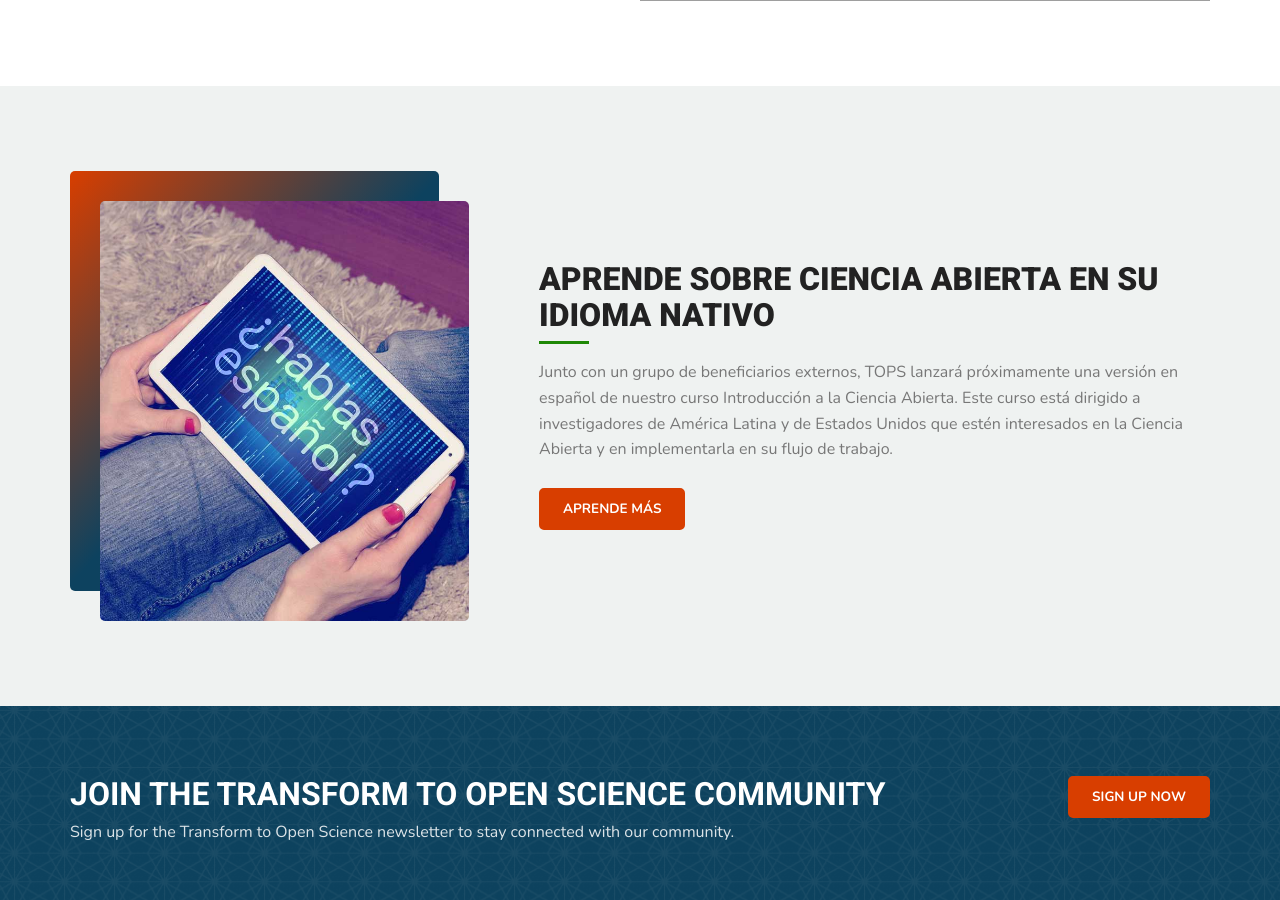
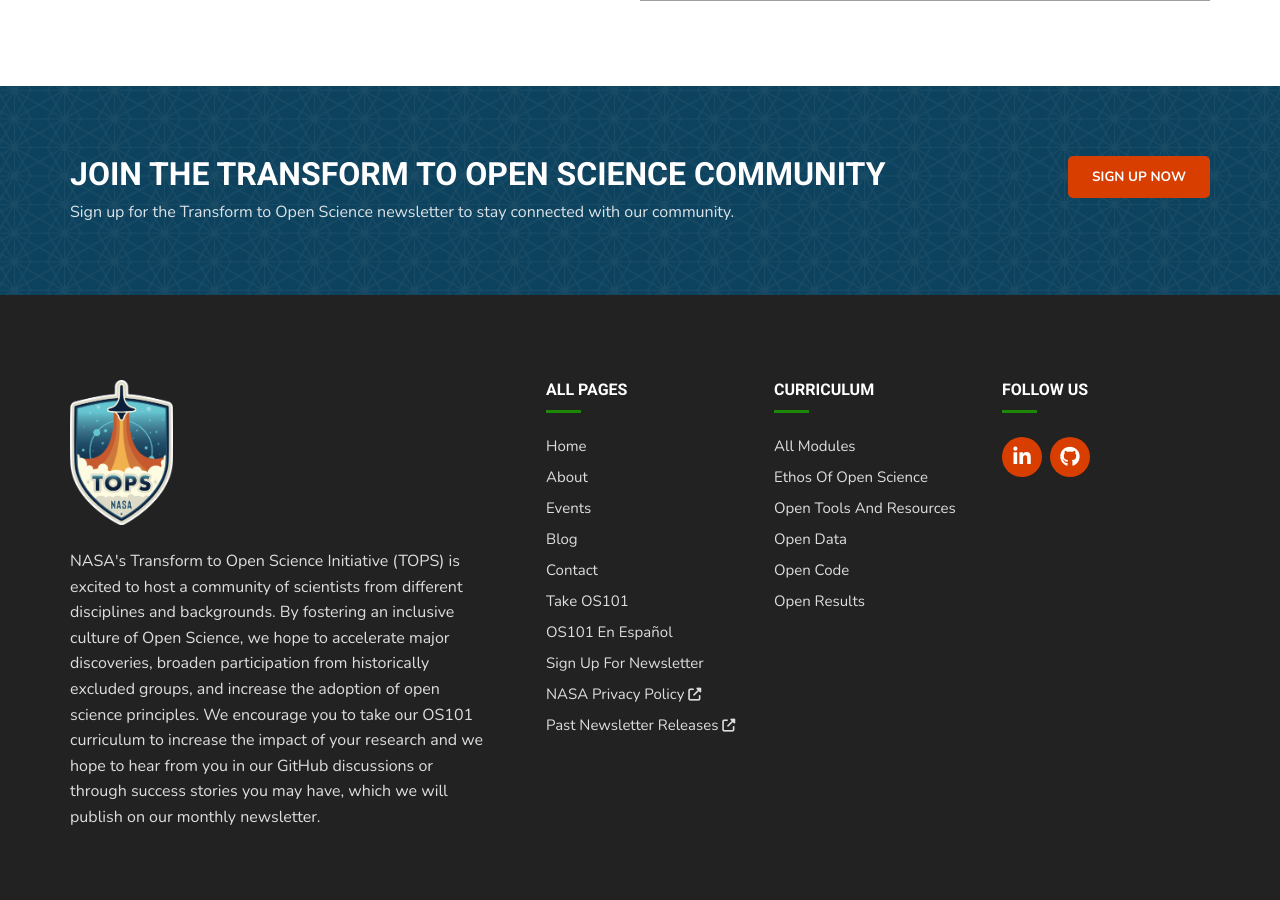
Before and after one commit to bressler1995/TOPS-Website-Front-End, a Jekyll site: the page built from pages/takeos101.md, in a window 1280 px wide and 900 px high, scrolled down 5745 px. Built offline with Jekyll 4.4.1, drawn with Linux system fonts in a browser that asks for light colours; grey boxes are pictures that could not be loaded.

Commit message:
Add Oct JPL workshops and remove dedicated Spanish section in Take OS101 page

```diff
--- a/_data/inperson.csv
+++ b/_data/inperson.csv
@@ -1 +1,3 @@
 date,time,eventtype,location,topic,instructor,regtype,moreinfo,moreinfo_link
+"Oct. 1, 2024",8:00 AM - 5:00 PM (Pacific),"OS101 Day Training, JPL Internal","Jet Propulsion Laboratory, 183-718, Pasadena, CA","OS101 Module 1, OS101 Module 2, OS101 Module 3, OS101 Module 4, OS101 Module 5",JPL TOPS Team,JPL (Internal Only),Register Now,https://jetproplab.sumtotal.host/rcore/c/pillarRedirect?isDeepLink=1&relyingParty=LM&url=https%3A%2F%2FJETPROPLAB.sumtotal.host%2Flearning%2Fcore%2Factivitydetails%2FViewActivityDetails%3FUserMode%3D0%26ActivityId%3D125492%26ClassUnderStruct%3DFalse%26CallerUrl%3D%2Flearning%2Flearner%2FHome%2FGoToPortal%3Fkey%3D0%26SearchCallerURL%3Dhttps%253A%252F%252FJETPROPLAB.sumtotal.host%252Fcore%252FsearchRedirect%253FViewType%253DList%2526SearchText%253Dos101%2526startRow%253D0%26SearchCallerID%3D2
+"Oct. 8, 2024",8:00 AM - 5:00 PM (Pacific),"OS101 Day Training, JPL Internal","Jet Propulsion Laboratory, 183-718, Pasadena, CA","OS101 Module 1, OS101 Module 2, OS101 Module 3, OS101 Module 4, OS101 Module 5",JPL TOPS Team,JPL (Internal Only),Register Now,https://jetproplab.sumtotal.host/rcore/c/pillarRedirect?isDeepLink=1&relyingParty=LM&url=https%3A%2F%2FJETPROPLAB.sumtotal.host%2Flearning%2Fcore%2Factivitydetails%2FViewActivityDetails%3FUserMode%3D0%26ActivityId%3D125492%26ClassUnderStruct%3DFalse%26CallerUrl%3D%2Flearning%2Flearner%2FHome%2FGoToPortal%3Fkey%3D0%26SearchCallerURL%3Dhttps%253A%252F%252FJETPROPLAB.sumtotal.host%252Fcore%252FsearchRedirect%253FViewType%253DList%2526SearchText%253Dos101%2526startRow%253D0%26SearchCallerID%3D2
--- a/_includes/takeos101/spanish.html
+++ /dev/null
@@ -1,16 +0,0 @@
-<div class="tops_white_section tops_gray_section tops_half_section half_section_left">
-    <div class="container tops_container">
-      <div class="d-flex flex-row flex-wrap align-items-start">
-        <div class="tops_half_section_column_small">
-          <div class="tops_half_section_shinysquare"></div>
-          <div class="tops_half_section_imageoutter"><img src="{{ site.baseurl }}/assets/img/nativelanguage.jpg" class="tops_half_section_image"></div>
-        </div>
-        <div class="d-flex flex-column flex-wrap justify-content-center tops_half_section_column_big">
-          <h2 class="mb-2">Aprende Sobre Ciencia Abierta en su idioma Nativo</h2>
-          <div class="tops_divider div_smaller mb-3"><div class="div_inner"></div></div>
-          <p>Junto con un grupo de beneficiarios externos, TOPS lanzará próximamente una versión en español de nuestro curso Introducción a la Ciencia Abierta. Este curso está dirigido a investigadores de América Latina y de Estados Unidos que estén interesados en la Ciencia Abierta y en implementarla en su flujo de trabajo.</p>
-          <div class="d-flex flex-row flex-wrap tops_doublebuttons"><a class="btn btn-primary" target="_blank" href="{{site.baseurl}}/os101-en-espanol" role="button">Aprende Más</a></div>
-        </div>
-      </div>
-    </div>
-</div>
--- a/pages/takeos101.md
+++ b/pages/takeos101.md
@@ -245,4 +245,3 @@ Open Science 101 was developed by TOPS Champions across five NASA Centers and th
 {% include takeos101/instructorled.html %}
 {% include takeos101/nasacenters.html %}
 {% include takeos101/getinvolved.html %}
-{% include takeos101/spanish.html %}
```
